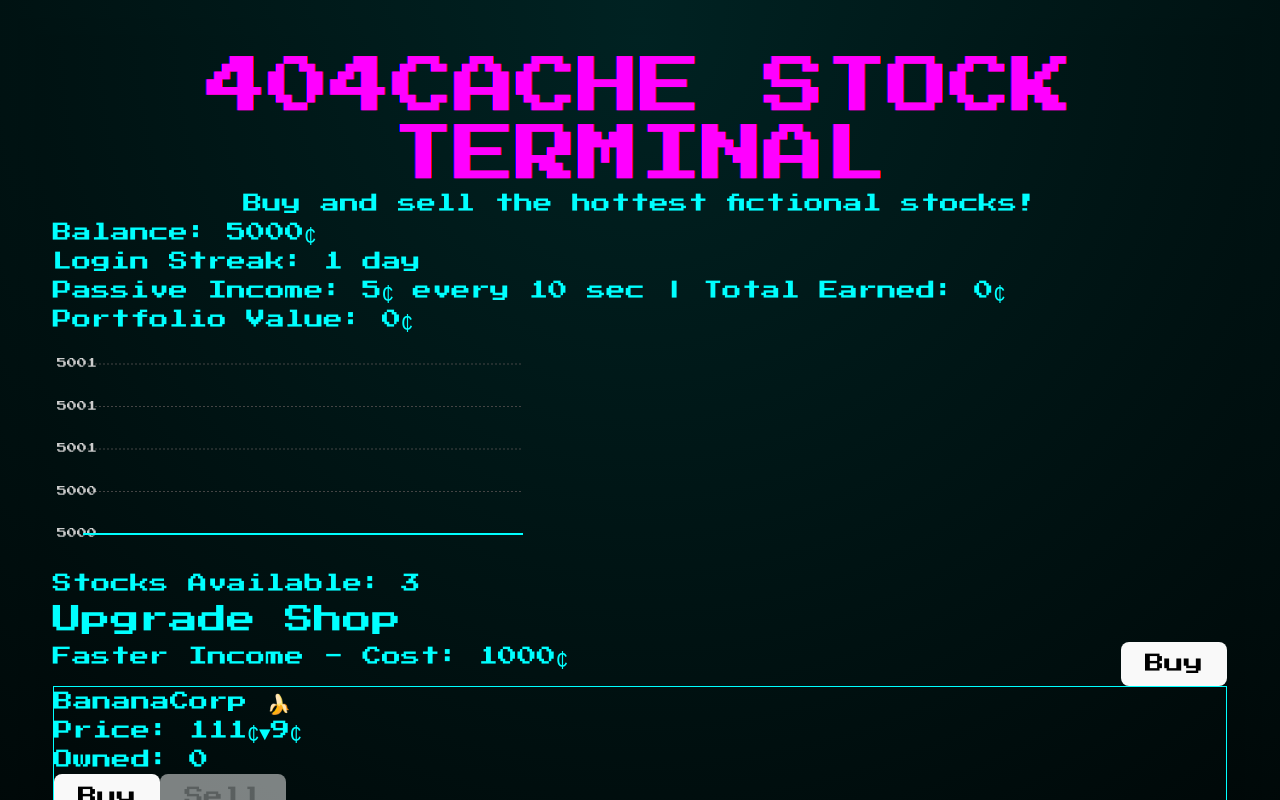
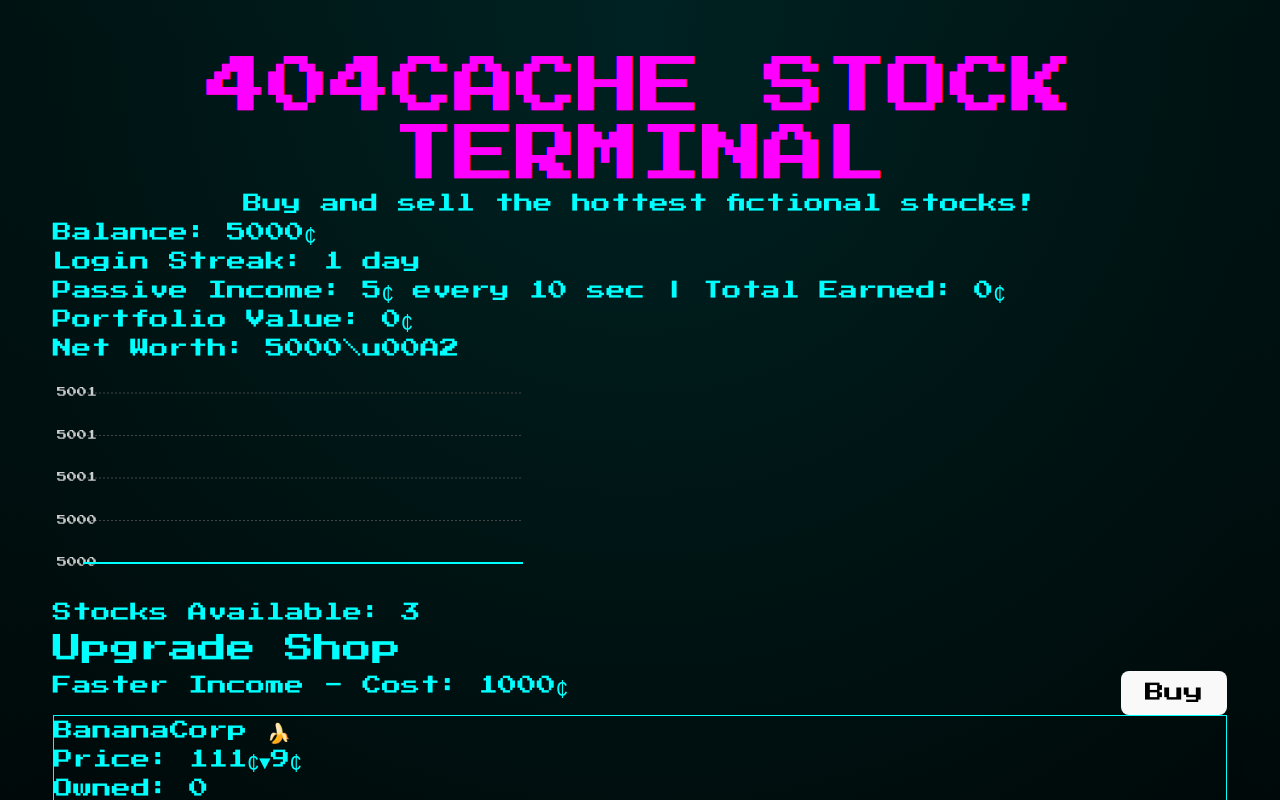
Before and after one commit to uxillary/404cache, a React (Vite) app: page / in a window 1280 px wide. Shown: the top 800 px of the page. Built offline with nearby package versions, Linux system fonts and the light colour scheme.

Commit message:
Add net worth display component

```diff
--- a/src/App.jsx
+++ b/src/App.jsx
@@ -2,6 +2,7 @@ import { useState, useEffect } from 'react';
 import PortfolioChart from './components/PortfolioChart';
 import BalanceDisplay from './components/BalanceDisplay';
 import PortfolioValueDisplay from './components/PortfolioValueDisplay';
+import NetWorthDisplay from './components/NetWorthDisplay';
 import StockList from './components/StockList';
 import StockCount from './components/StockCount';
 import PassiveIncomeDisplay from './components/PassiveIncomeDisplay';
@@ -203,6 +204,7 @@ function App() {
         <LoginStreakDisplay streak={loginStreak} />
         <PassiveIncomeDisplay rate={passiveRate} earned={passiveEarned} />
         <PortfolioValueDisplay stocks={stocks} portfolio={portfolio} />
+        <NetWorthDisplay balance={balance} stocks={stocks} portfolio={portfolio} />
         <PortfolioChart data={history} />
         <StockCount count={stocks.length} />
         <UpgradeShop
--- /dev/null
+++ b/src/components/NetWorthDisplay.jsx
@@ -0,0 +1,15 @@
+function NetWorthDisplay({ balance, stocks, portfolio }) {
+  const totalStocksValue = stocks.reduce((sum, stock) => {
+    const owned = portfolio[stock.name] || 0;
+    return sum + owned * stock.price;
+  }, 0);
+  const netWorth = balance + totalStocksValue;
+
+  return (
+    <div className="mb-4 text-teal-400">
+      Net Worth: <span className="font-bold">{netWorth}\u00A2</span>
+    </div>
+  );
+}
+
+export default NetWorthDisplay;
```
Also changed, not shown: 1 other file (tests, documents, lock files or other folders).
